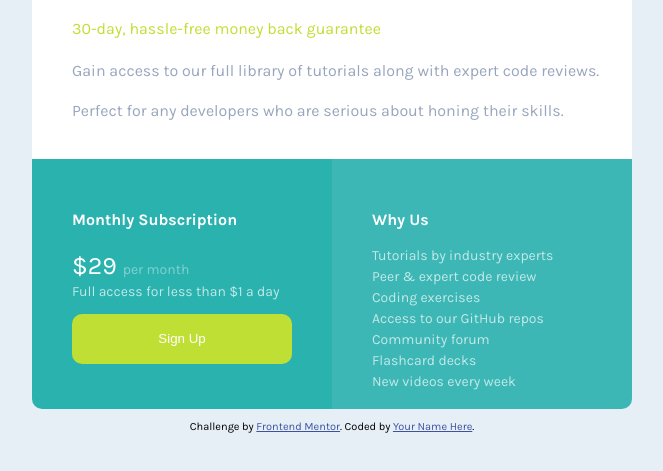
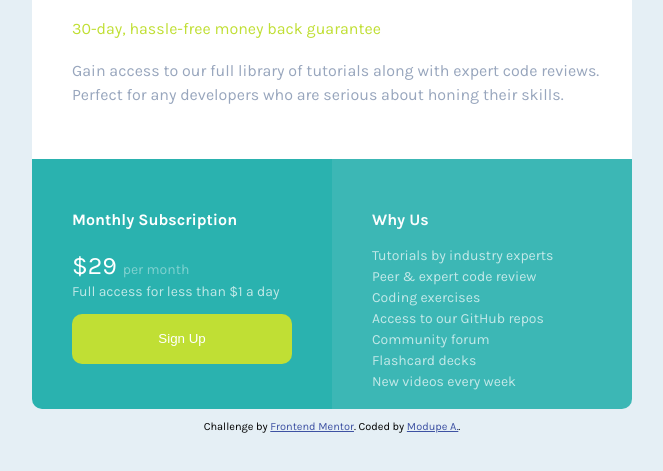
Before and after one commit to Modu9173/single-price-grid, a plain HTML site: page index.html in a window 1280 px wide. Shown: the part 191-662 px from the top of the page, without its empty margins (308-971 px from the left). Drawn offline with Linux system fonts and the light colour scheme.

Commit message:
Update index.html

```diff
--- a/index.html
+++ b/index.html
@@ -23,8 +23,8 @@
 
         <h4 class="top-sub-heading">30-day, hassle-free money back guarantee</h4>
 
-        <p class="top-benefit">Gain access to our full library of tutorials along with expert code reviews.</p>
-        <p class="top-benefit">Perfect for any developers who are serious about honing their skills.</p>
+        <p class="top-benefit">Gain access to our full library of tutorials along with expert code reviews.<br>
+          <span class="top-benefit">Perfect for any developers who are serious about honing their skills.</span></p>
       </header>
 
 
@@ -55,7 +55,7 @@
   <footer>
     <p class="attribution">
       Challenge by <a href="https://www.frontendmentor.io?ref=challenge" target="_blank">Frontend Mentor</a>.
-      Coded by <a href="#">Your Name Here</a>.
+      Coded by <a href="https://github.com/Modu9173">Modupe A.</a>.
     </p>
   </footer>
 </body>
```
